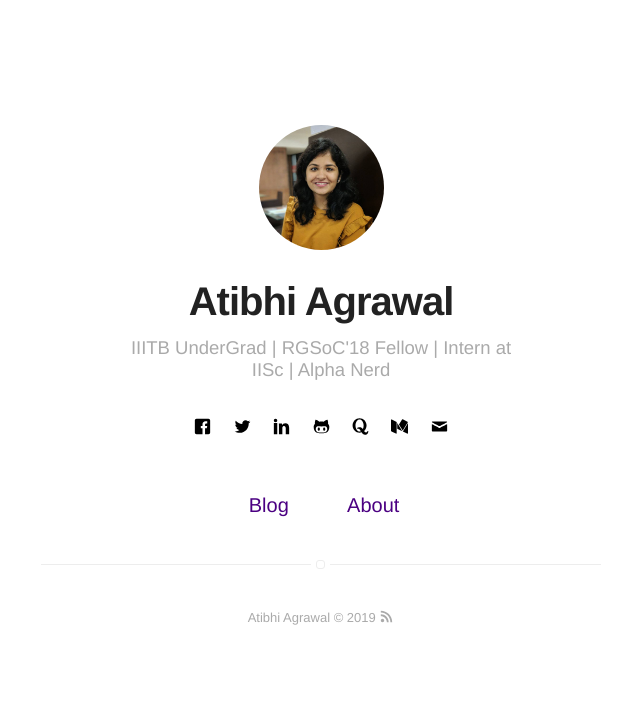
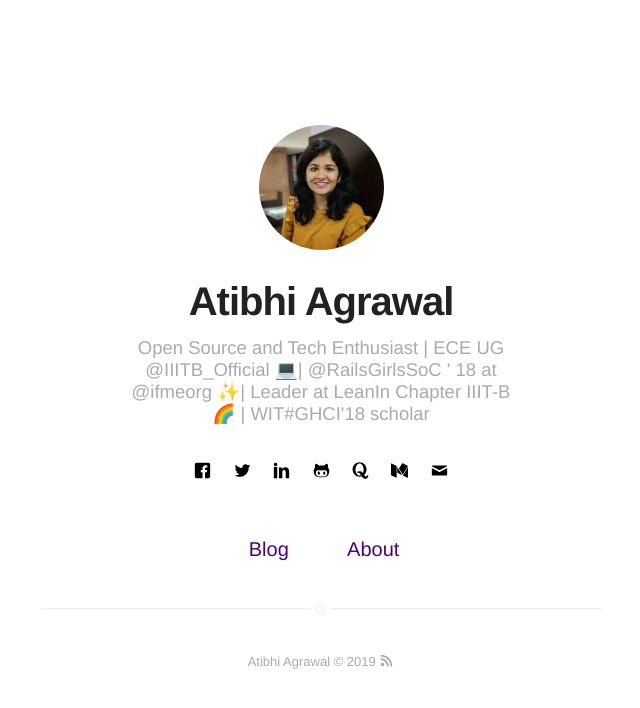
Before and after one commit to asquare14/aSquare14.github.io, a Jekyll site: the page built from index.html, in a window 1280 px wide. Shown: the top 708 px of the page, without its empty margins (319-959 px from the left). Built offline with Jekyll 4.4.1, drawn with Linux system fonts in a browser that asks for light colours.

Commit message:
Update _config.yml

```diff
--- a/_config.yml
+++ b/_config.yml
@@ -1,6 +1,6 @@
 # main text of home
 name: Atibhi Agrawal
-bio: IIITB UnderGrad | RGSoC'18 Fellow | Intern at IISc | Alpha Nerd
+bio: Open Source and Tech Enthusiast | ECE UG @IIITB_Official 💻| @RailsGirlsSoC ' 18 at @ifmeorg ✨| Leader at LeanIn Chapter IIIT-B 🌈 | WIT#GHCI'18 scholar
 
 # twitter summary info
 description: A blog about technology and stuff related
```
